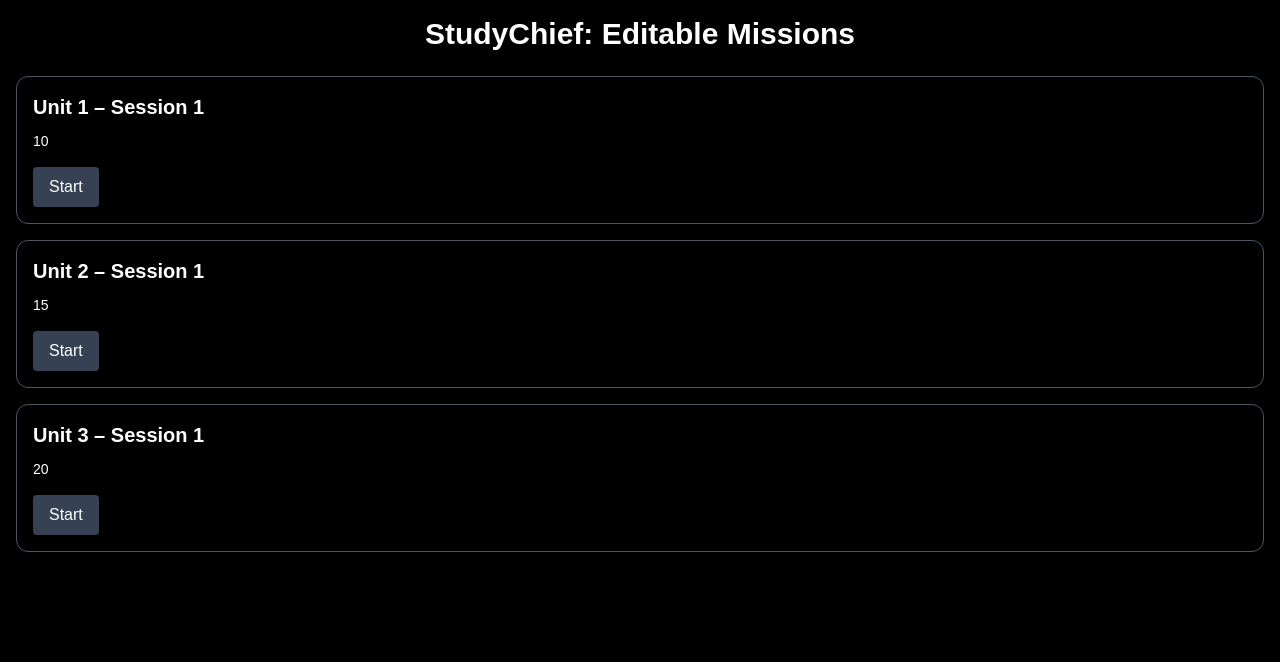
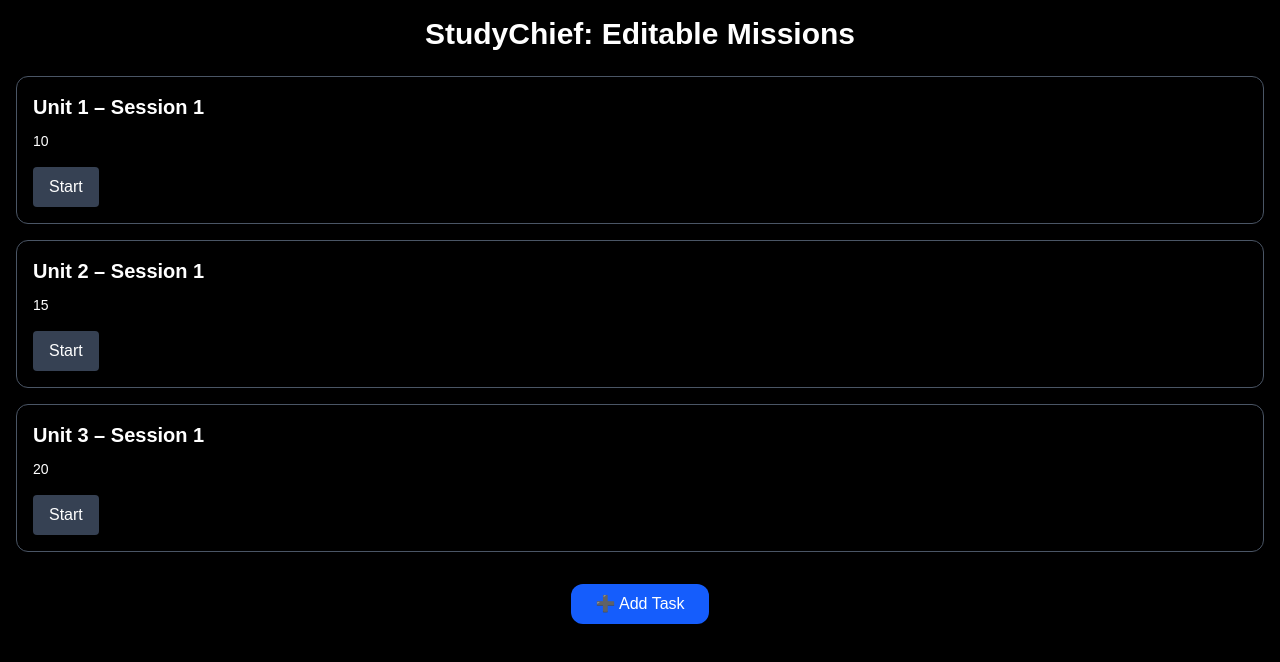
Before and after one commit to Sid-2655/StudyChief, a Next.js app: page / in a window 1280 px wide. Shown: the top 662 px of the page. Built offline with nearby package versions, Linux system fonts and the light colour scheme.

Commit message:
Update index.js

```diff
--- a/pages/index.js
+++ b/pages/index.js
@@ -2,7 +2,7 @@ import { useState, useEffect } from 'react';
 
 export default function StudyChief() {
   const [missions, setMissions] = useState([
-    { task: 'Unit 1 – Session 1', duration: 10 }, // duration in minutes
+    { task: 'Unit 1 – Session 1', duration: 10 },
     { task: 'Unit 2 – Session 1', duration: 15 },
     { task: 'Unit 3 – Session 1', duration: 20 },
   ]);
@@ -45,9 +45,14 @@ export default function StudyChief() {
     return `${m}:${s}`;
   };
 
+  const addMission = () => {
+    setMissions([...missions, { task: 'New Task', duration: 10 }]);
+  };
+
   return (
     <div className="min-h-screen bg-black text-white p-4 space-y-4">
       <h1 className="text-3xl font-bold text-center mb-6">StudyChief: Editable Missions</h1>
+
       {missions.map((m, idx) => (
         <div key={idx} className="p-4 border rounded-xl border-gray-600 space-y-2">
           <input
@@ -75,6 +80,15 @@ export default function StudyChief() {
           </div>
         </div>
       ))}
+
+      <div className="text-center pt-4">
+        <button
+          onClick={addMission}
+          className="px-6 py-2 bg-blue-600 rounded-xl text-white hover:bg-blue-700"
+        >
+          ➕ Add Task
+        </button>
+      </div>
     </div>
   );
 }
```
